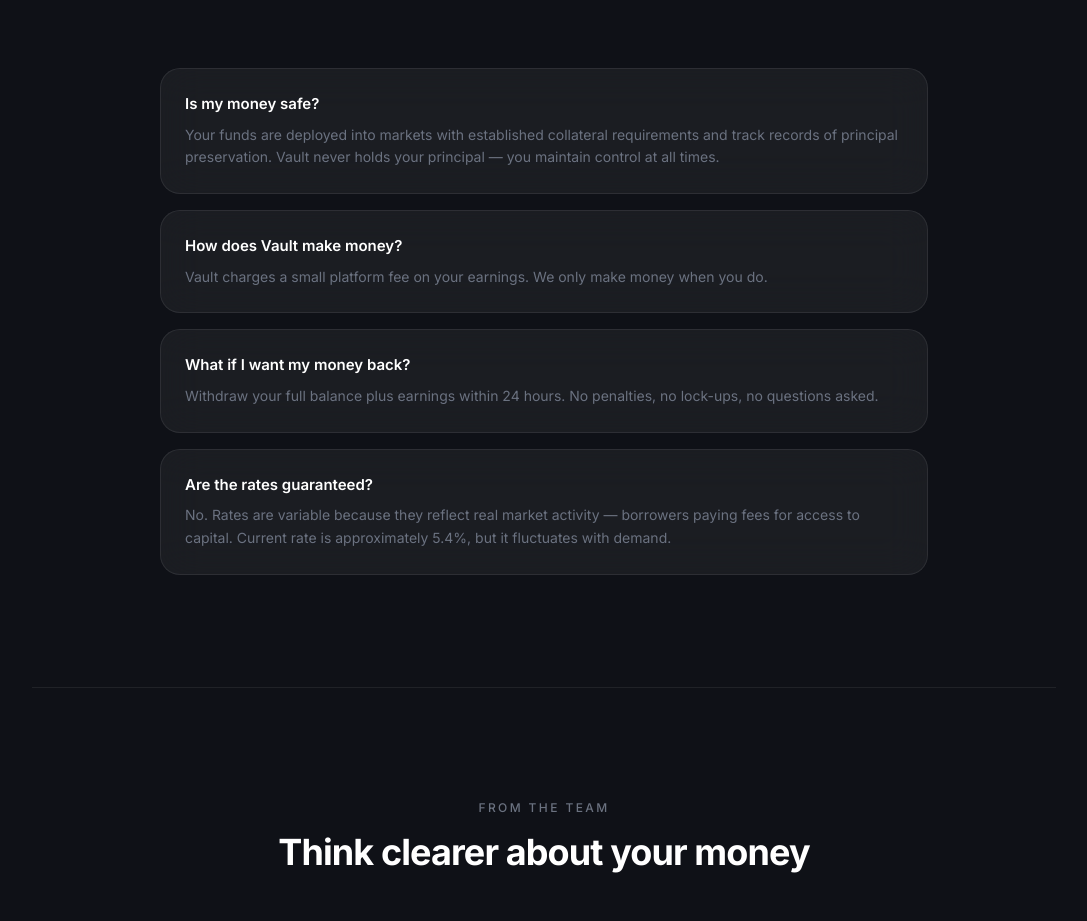
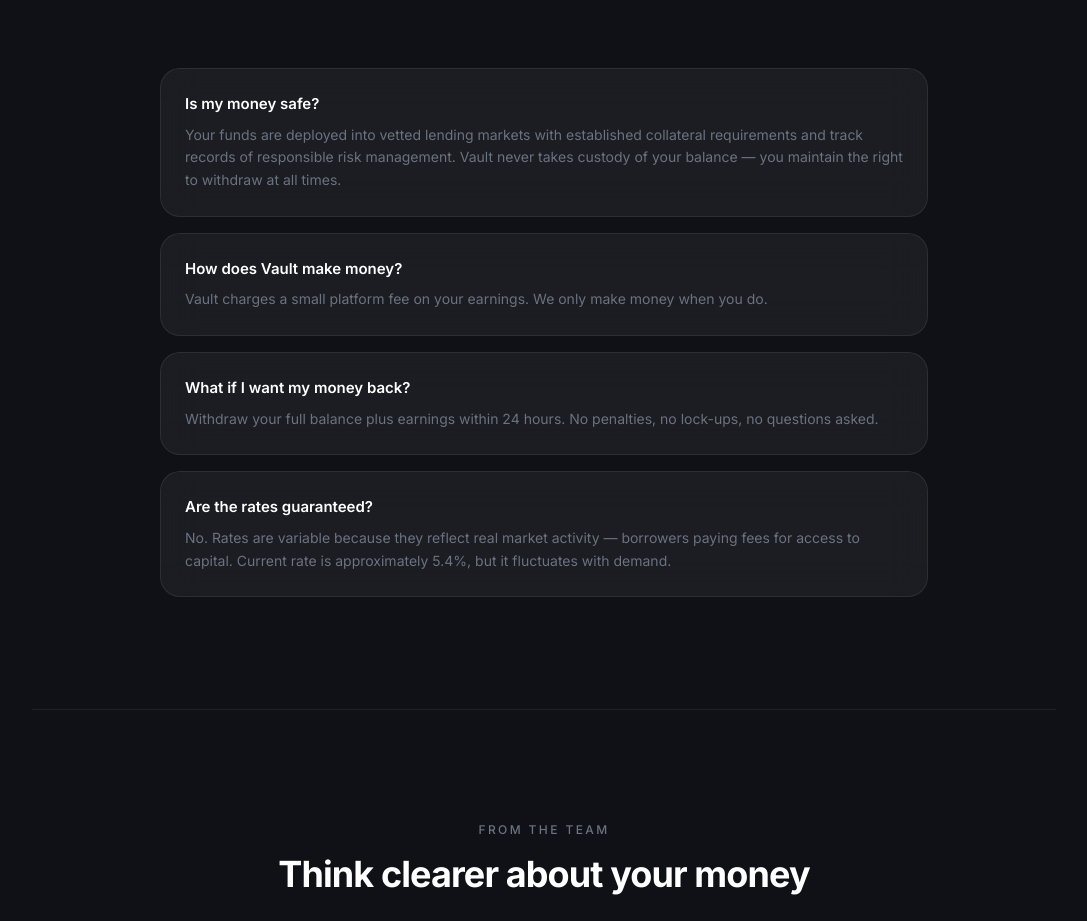
Before and after one commit to ZeroTimeDrift/vlt-landing, a Next.js app: page / in a window 1280 px wide. Shown: the part 2512-3433 px from the top of the page, without its empty margins (96-1183 px from the left). Built offline with nearby package versions, Linux system fonts and the light colour scheme.

Commit message:
fix: content copy fixes — APY label and FAQ wording
- LiveBalanceCard: '5.42% APY' → '~5.42% current'
- FAQ Q1: removed 'principal preservation', replaced with 'responsible risk management'

Co-Authored-By: Paperclip <noreply@paperclip.ing>

```diff
--- a/app/_components/client-home.tsx
+++ b/app/_components/client-home.tsx
@@ -87,7 +87,7 @@
           >
             <TrendingUp className="w-3.5 h-3.5" style={{ color: "#10B981" }} />
             <span className="text-sm font-semibold tabular" style={{ color: "#10B981" }}>
-              {APY.toFixed(2)}% APY
+              ~{APY.toFixed(2)}% current
             </span>
           </div>
           <span className="text-xs text-vault-muted">via vetted markets</span>
@@ -450,7 +450,7 @@
               {[
                 {
                   q: "Is my money safe?",
-                  a: "Your funds are deployed into markets with established collateral requirements and track records of principal preservation. Vault never holds your principal — you maintain control at all times.",
+                  a: "Your funds are deployed into vetted lending markets with established collateral requirements and track records of responsible risk management. Vault never takes custody of your balance — you maintain the right to withdraw at all times.",
                 },
                 {
                   q: "How does Vault make money?",
```
